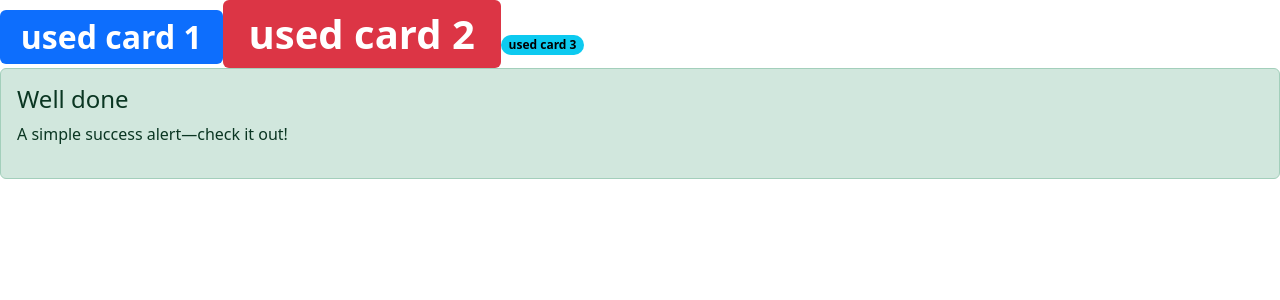
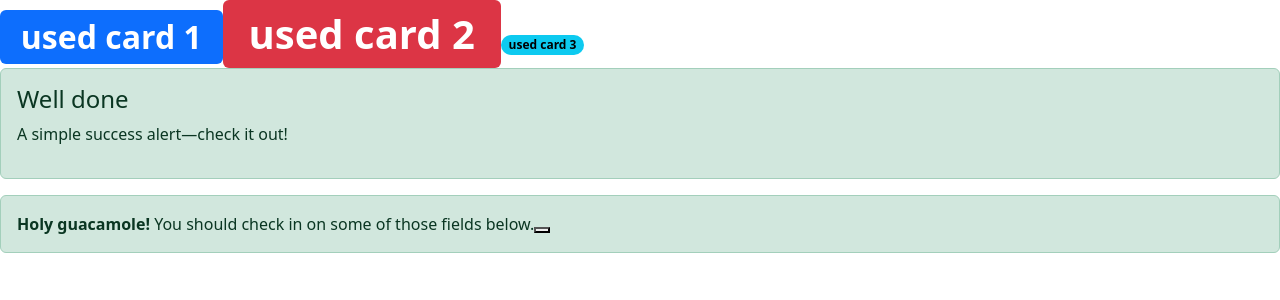
Before and after one commit to NS-25/Bootstraps-project, a React (Vite) app: page / in a window 1280 px wide. Shown: the top 300 px of the page. Built offline with nearby package versions, Linux system fonts and the light colour scheme.

Commit message:
added another div for testing

```diff
--- a/src/components/Alert.jsx
+++ b/src/components/Alert.jsx
@@ -1,12 +1,17 @@
 import React from "react";
 
-const Alert = ({ variant, head }) => {
+const Alert = ({ variant, head, close }) => {
   return (
     <>
       <div className={` alert alert-${variant} `}>
         <h4 className={`alert-${head}`}>Well done</h4>
         <p>A simple success alert—check it out!</p>
       </div>
+      <div className={` alert alert-${variant} `}>
+        <strong>Holy guacamole!</strong> You should check in on some of those
+        fields below.
+        <button type="button" className={`btn-${close}`}></button>
+      </div>
     </>
   );
 };
```
